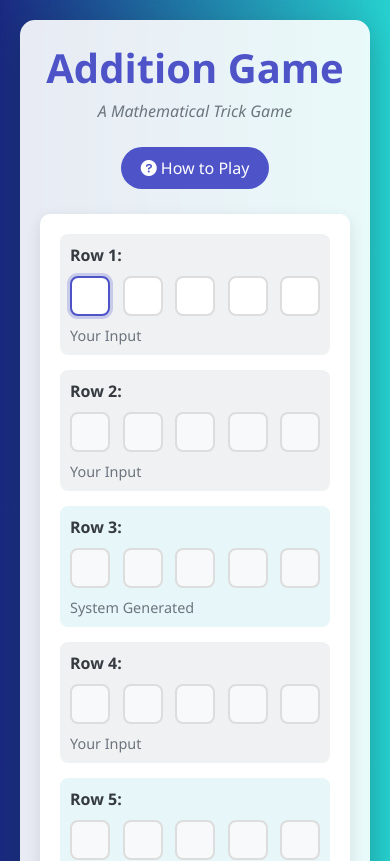
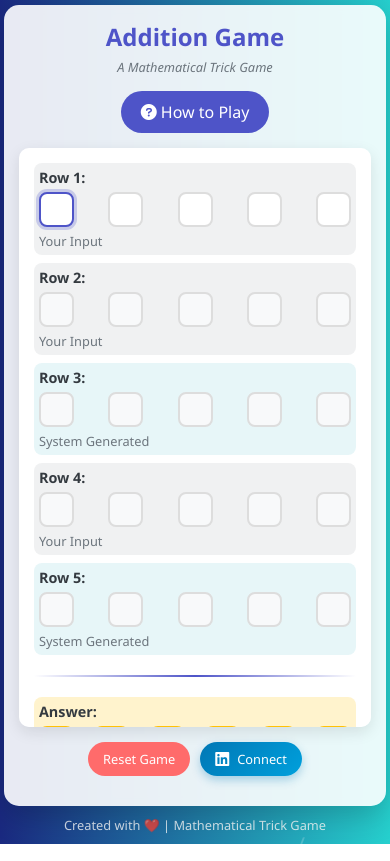
Before and after one commit to HimanshuRawat143/AdditionGame, a plain HTML site: page index.html in a window 390 px wide. Shown: the top 861 px of the page. Drawn offline with Linux system fonts and the light colour scheme.

Commit message:
Update styles.css

```diff
--- a/styles.css
+++ b/styles.css
@@ -18,16 +18,18 @@
     font-family: 'Segoe UI', Tahoma, Geneva, Verdana, sans-serif;
 }
 
+html, body {
+    height: 100%;
+    overflow: hidden;
+}
+
 body {
     position: relative;
-    min-height: 100vh;
     display: flex;
     flex-direction: column;
     align-items: center;
     justify-content: center;
     color: var(--light-color);
-    padding: 20px;
-    overflow-x: hidden;
     background: linear-gradient(to right, #1a2980, #26d0ce);
 }
 
@@ -71,24 +73,28 @@ body {
     background-color: rgba(255, 255, 255, 0.9);
     border-radius: 15px;
     box-shadow: 0 10px 30px rgba(0, 0, 0, 0.2);
-    padding: 30px;
-    width: 100%;
+    padding: 20px;
+    width: 95%;
     max-width: 800px;
     color: var(--dark-color);
     position: relative;
     z-index: 1;
     backdrop-filter: blur(5px);
+    max-height: 95vh;
+    overflow-y: auto;
+    display: flex;
+    flex-direction: column;
 }
 
 /* Header Styles */
 .game-header {
     text-align: center;
-    margin-bottom: 25px;
+    margin-bottom: 15px;
 }
 
 .game-header h1 {
     color: var(--primary-color);
-    font-size: 2.5rem;
+    font-size: 2rem;
     margin-bottom: 5px;
 }
 
@@ -99,7 +105,7 @@ body {
 
 /* Instructions */
 .game-instructions {
-    margin-bottom: 25px;
+    margin-bottom: 15px;
     text-align: center;
 }
 
@@ -123,16 +129,18 @@ body {
 .game-board {
     background-color: white;
     border-radius: 10px;
-    padding: 20px;
-    margin-bottom: 25px;
+    padding: 15px;
+    margin-bottom: 15px;
     box-shadow: 0 5px 15px rgba(0, 0, 0, 0.1);
+    flex: 1;
+    overflow-y: auto;
 }
 
 .row {
     display: flex;
     align-items: center;
-    margin-bottom: 15px;
-    padding: 10px;
+    margin-bottom: 10px;
+    padding: 8px;
     border-radius: 8px;
     transition: all 0.3s ease;
 }
@@ -167,10 +175,10 @@ body {
 }
 
 .digit-input {
-    width: 50px;
-    height: 50px;
+    width: 40px;
+    height: 40px;
     text-align: center;
-    font-size: 1.5rem;
+    font-size: 1.2rem;
     border: 2px solid #ddd;
     border-radius: 8px;
     background-color: white;
@@ -210,15 +218,16 @@ body {
 .game-controls {
     display: flex;
     justify-content: center;
-    gap: 20px;
-    margin-bottom: 20px;
+    gap: 15px;
+    margin-bottom: 15px;
+    flex-wrap: wrap;
 }
 
-.game-controls button {
-    padding: 12px 25px;
+.game-controls button, #linkedin-link {
+    padding: 10px 20px;
     border: none;
     border-radius: 30px;
-    font-size: 1rem;
+    font-size: 0.9rem;
     cursor: pointer;
     transition: all 0.3s ease;
 }
@@ -241,6 +250,25 @@ body {
 #reveal-trick-btn:hover {
     background-color: var(--secondary-color);
     transform: scale(1.05);
+}
+
+#linkedin-link {
+    display: inline-flex;
+    align-items: center;
+    background: linear-gradient(135deg, #0077B5, #00a0dc);
+    color: white;
+    text-decoration: none;
+    box-shadow: 0 4px 10px rgba(0, 119, 181, 0.3);
+}
+
+#linkedin-link:hover {
+    transform: translateY(-3px);
+    box-shadow: 0 6px 15px rgba(0, 119, 181, 0.5);
+}
+
+#linkedin-link i {
+    margin-right: 8px;
+    font-size: 1rem;
 }
 
 /* Modal Styles */
@@ -307,83 +335,146 @@ body {
 
 /* Footer */
 footer {
-    margin-top: 30px;
+    margin-top: 10px;
     text-align: center;
     color: rgba(255, 255, 255, 0.8);
-    font-size: 0.9rem;
+    font-size: 0.8rem;
+    padding-bottom: 5px;
 }
 
-/* Social Links */
+/* Remove social links section since it's been moved */
 .social-links {
-    margin-top: 15px;
-    display: flex;
-    justify-content: center;
-}
-
-#linkedin-link {
-    display: inline-flex;
-    align-items: center;
-    background: linear-gradient(135deg, #0077B5, #00a0dc);
-    color: white;
-    text-decoration: none;
-    padding: 8px 16px;
-    border-radius: 30px;
-    font-size: 0.9rem;
-    font-weight: 500;
-    transition: all 0.3s ease;
-    box-shadow: 0 4px 10px rgba(0, 119, 181, 0.3);
-}
-
-#linkedin-link:hover {
-    transform: translateY(-3px);
-    box-shadow: 0 6px 15px rgba(0, 119, 181, 0.5);
-}
-
-#linkedin-link i {
-    margin-right: 8px;
-    font-size: 1.1rem;
+    display: none;
 }
 
 /* Responsive Styles */
 @media (max-width: 768px) {
     .container {
-        padding: 20px;
+        padding: 15px;
+        width: 98%;
+    }
+
+    .game-header h1 {
+        font-size: 1.5rem;
+    }
+
+    .subtitle {
+        font-size: 0.8rem;
     }
 
     .row {
         flex-direction: column;
         align-items: flex-start;
+        padding: 5px;
+        margin-bottom: 8px;
     }
 
     .row-label {
         width: 100%;
-        margin-bottom: 10px;
+        margin-bottom: 5px;
+        font-size: 0.9rem;
     }
 
     .input-group {
         width: 100%;
         justify-content: space-between;
-        margin-bottom: 10px;
+        margin-bottom: 5px;
+        gap: 5px;
     }
 
     .digit-input {
-        width: 40px;
-        height: 40px;
-        font-size: 1.2rem;
+        width: 35px;
+        height: 35px;
+        font-size: 1rem;
     }
 
     .row-status {
         width: 100%;
         text-align: left;
+        font-size: 0.8rem;
     }
 
     .game-controls {
-        flex-direction: column;
+        flex-direction: row;
+        flex-wrap: wrap;
         gap: 10px;
     }
 
-    .game-controls button {
-        width: 100%;
+    .game-controls button, #linkedin-link {
+        padding: 8px 15px;
+        font-size: 0.8rem;
+    }
+
+    .modal-content {
+        width: 95%;
+        padding: 15px;
+        margin: 20% auto;
+    }
+
+    .modal h2 {
+        font-size: 1.2rem;
+    }
+
+    .modal p, .modal li {
+        font-size: 0.9rem;
+    }
+}
+
+@media (max-height: 700px) {
+    .container {
+        padding: 10px;
+        max-height: 98vh;
+    }
+
+    .game-header {
+        margin-bottom: 10px;
+    }
+
+    .game-header h1 {
+        font-size: 1.3rem;
+        margin-bottom: 2px;
+    }
+
+    .subtitle {
+        font-size: 0.7rem;
+    }
+
+    .game-instructions {
+        margin-bottom: 10px;
+    }
+
+    #instructions-btn {
+        padding: 5px 10px;
+        font-size: 0.8rem;
+    }
+
+    .game-board {
+        padding: 10px;
+        margin-bottom: 10px;
+    }
+
+    .row {
+        margin-bottom: 5px;
+        padding: 5px;
+    }
+
+    .digit-input {
+        width: 30px;
+        height: 30px;
+        font-size: 1rem;
+    }
+
+    .divider {
+        margin: 10px 0;
+    }
+
+    .game-controls {
+        margin-bottom: 10px;
+    }
+
+    footer {
+        margin-top: 5px;
+        font-size: 0.7rem;
     }
 }
 
```
